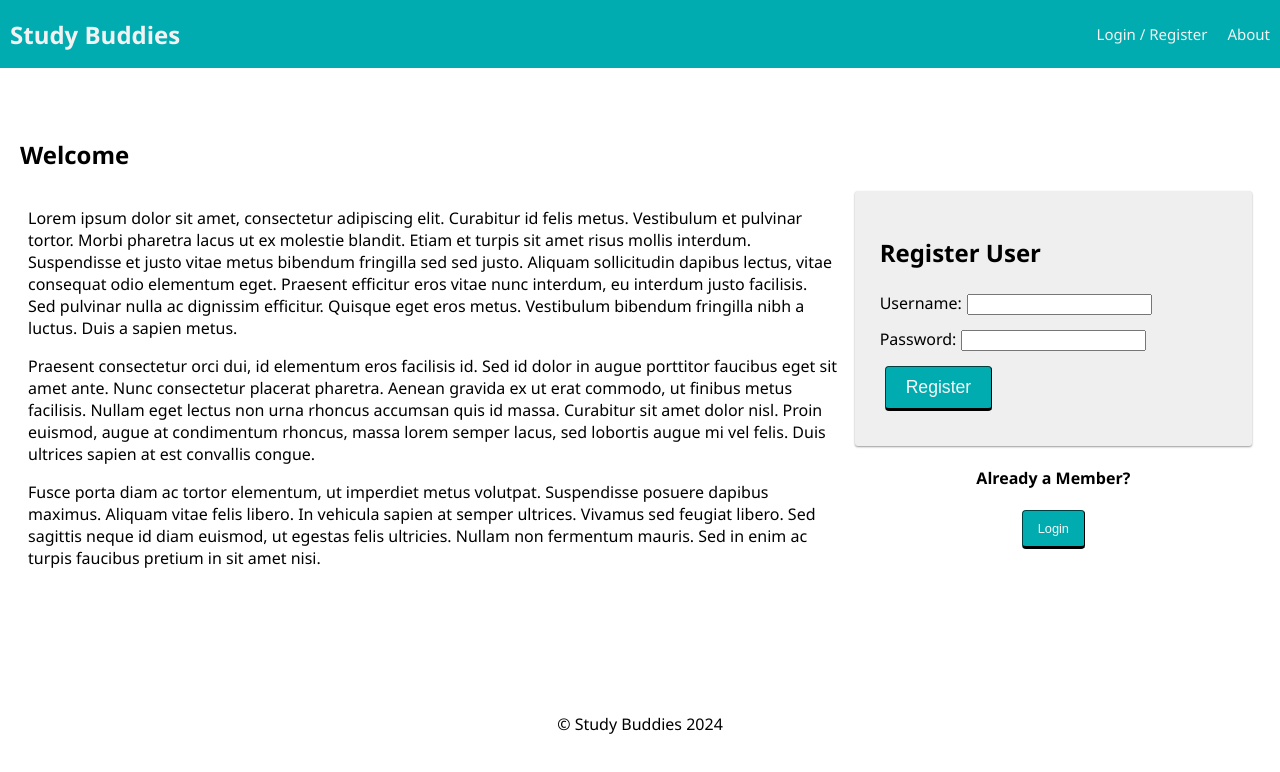
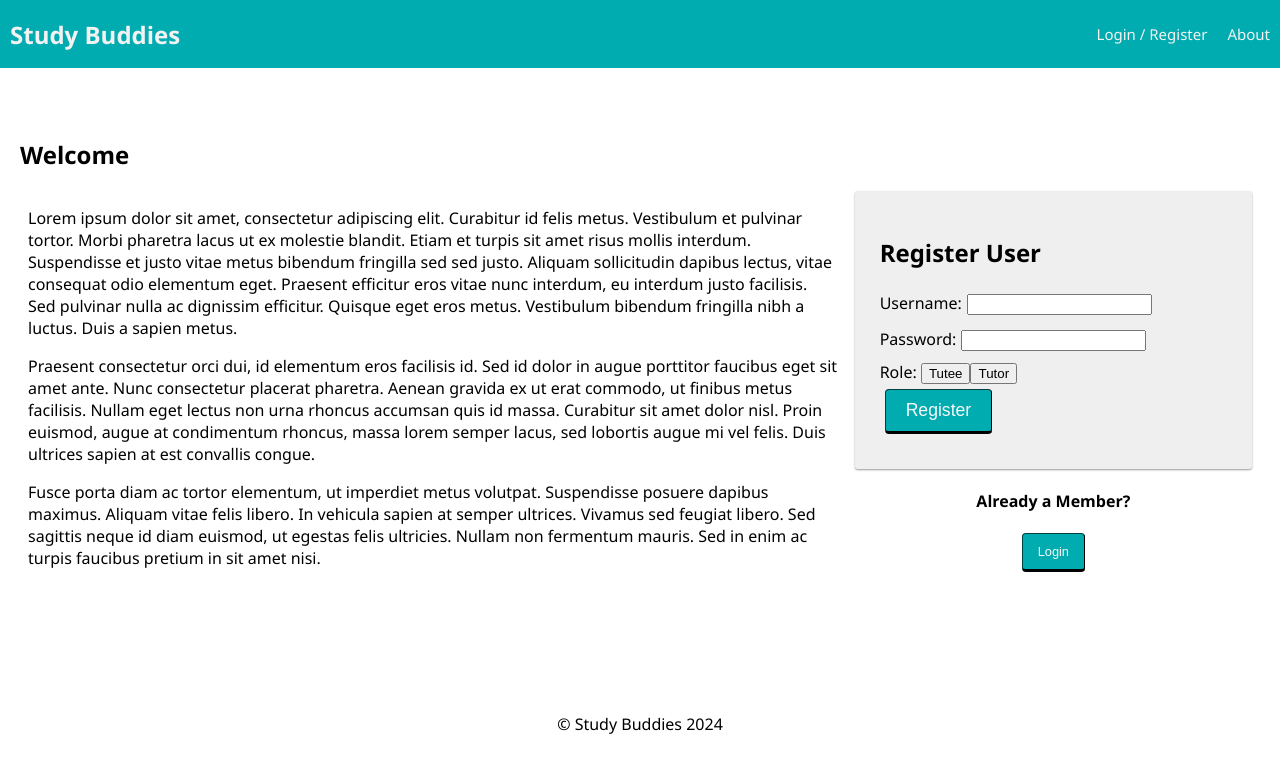
Before and after one commit to Callahan97/Study-Buddies, a React (Vite) app: page /#/home in a window 1280 px wide. Shown: the top 772 px of the page. Built offline with nearby package versions, Linux system fonts and the light colour scheme; no server answers.

Commit message:
Figuring out the registration form and was able to add a role input for both tutee and tutor users to select to be stored in their profile.

```diff
--- a/src/components/RegisterForm/RegisterForm.jsx
+++ b/src/components/RegisterForm/RegisterForm.jsx
@@ -4,6 +4,7 @@ import { useDispatch, useSelector } from 'react-redux';
 function RegisterForm() {
   const [username, setUsername] = useState('');
   const [password, setPassword] = useState('');
+  const [role, setRole] = useState('');
   const errors = useSelector((store) => store.errors);
   const dispatch = useDispatch();
 
@@ -15,6 +16,7 @@ function RegisterForm() {
       payload: {
         username: username,
         password: password,
+        role: role,
       },
     });
   }; // end registerUser
@@ -51,6 +53,23 @@ function RegisterForm() {
           />
         </label>
       </div>
+      <div className="role-selection">
+        <label>Role: </label>
+        <button
+          type="button"
+          className={`role-button ${role === 'tutee' ? 'selected' : ''}`}
+          onClick={() => setRole('tutee')}
+        >
+          Tutee
+        </button>
+        <button
+          type="button"
+          className={`role-button ${role === 'tutor' ? 'selected' : ''}`}
+          onClick={() => setRole('tutor')}
+        >
+          Tutor
+        </button>
+      </div>
       <div>
         <input className="btn" type="submit" name="submit" value="Register" />
       </div>
```
Also changed, not shown: 1 other file (tests, documents, lock files or other folders).
